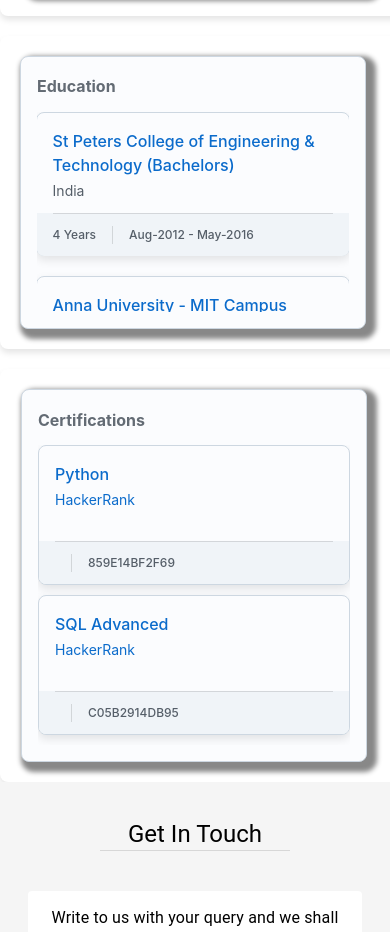
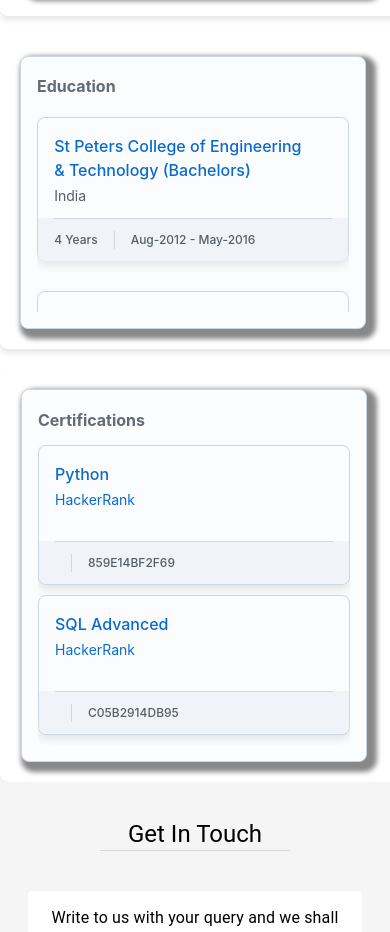
Before and after one commit to giridharanbabu/portfolio, a React (Create React App) app: page / in a window 390 px wide. Shown: the part 1230-2162 px from the top of the page. Built offline with nearby package versions, Linux system fonts and the light colour scheme.

Commit message:
minor changes in alignemnts in skills and education card

```diff
--- a/src/components/Certifications.js
+++ b/src/components/Certifications.js
@@ -216,10 +216,11 @@ const Certifications = () => {
           height: 140,
           display: "flex",
           flexDirection: "column",
-          overflowy: "auto",
+          // overflowy: "auto",
           justifyContent: "left",
+          scrollbarWidth: "none",
+          alignItems: "left",
 
-          alignItems: "left",
         }}
         variant="outlined"
       >
--- a/src/components/certification.scss
+++ b/src/components/certification.scss
@@ -36,7 +36,7 @@
 
   /* Scrollbar Styling */
   .certifications-container::-webkit-scrollbar {
-    height: 6px;
+    display: none
   }
 
   .certifications-container::-webkit-scrollbar-thumb {
@@ -59,15 +59,18 @@
     // padding: 10px;
     background: white;
     box-sizing: border-box;
+    overflow-x: hidden;
+    overflow-y: hidden;
+    scrollbar-width: none;
   }
   .certification-content {
     width: 20%;
 
   }
 
-//   .certification-content::-webkit-scrollbar {
-//     display: none;
-//   }
+  .certification-item::-webkit-scrollbar {
+    display: none;
+  }
 
   .certification-footer {
     display: flex;
--- a/src/components/education.scss
+++ b/src/components/education.scss
@@ -336,15 +336,15 @@
   }
   .education-institute {
     font-size: 0.9rem; /* Reduce font size for smaller screens */
-    max-width: 100%; /* Ensures responsiveness */
+    max-width: 90%; /* Ensures responsiveness */
     display: block; /* Allows wrapping */
 }
 
   .education-item,
   .education-card {
-      width: 90%;
+      width: 89%;
       text-align: left;
-      // margin: 5px auto; /* Ensures spacing */
+      margin: 5px auto; /* Ensures spacing */
       word-wrap: break-word;
       white-space: normal;
   }
```
